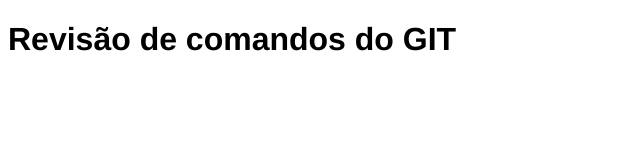
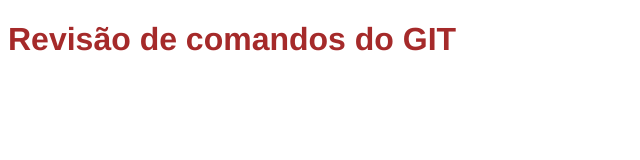
Before and after one commit to alicesandrade/GIT, a plain HTML site: page index.html in a window 1280 px wide. Shown: the whole page, without its empty margins (0-640 px from the left). Drawn offline with Linux system fonts and the light colour scheme.

Commit message:
formatei o H

```diff
--- a/style.css
+++ b/style.css
@@ -2,3 +2,8 @@
 {
     font-family: Helvetica;
 }
+
+h1
+{
+    color:brown;
+}
```
